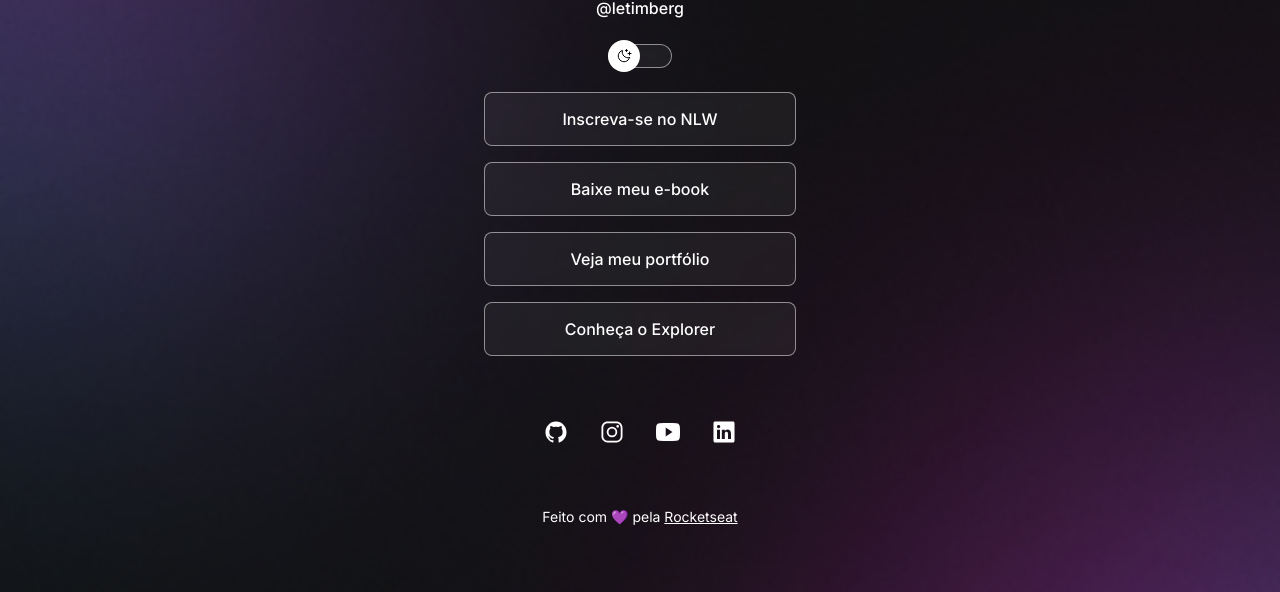
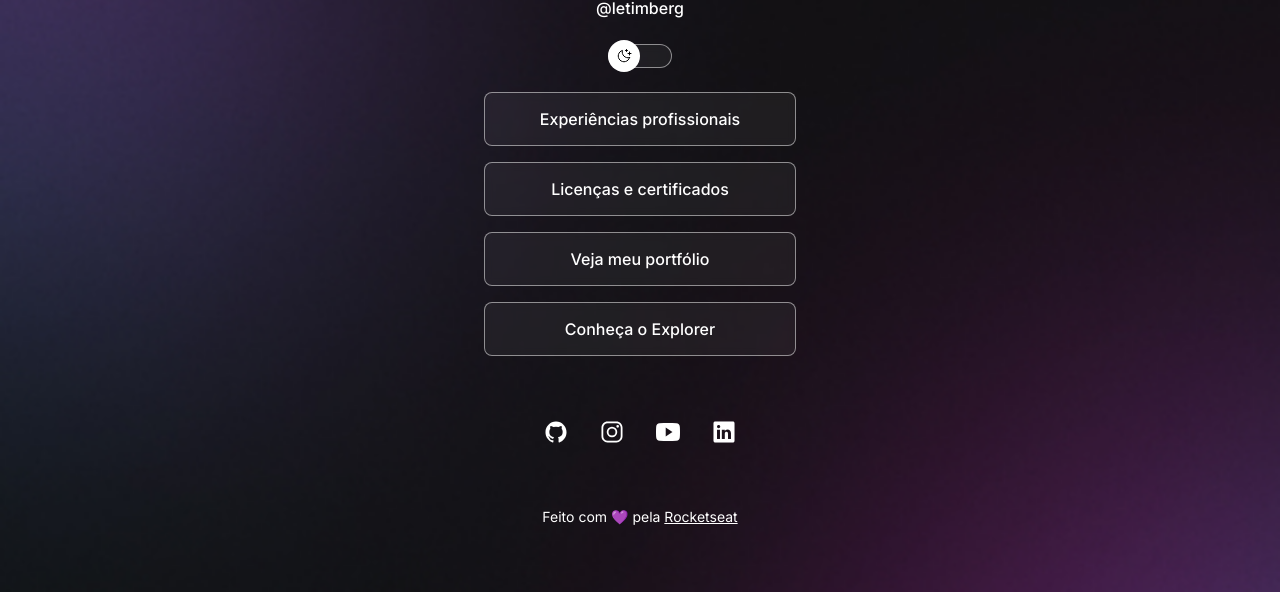
Before and after one commit to Letimberg/informationlinks, a plain HTML site: page index.html in a window 1280 px wide. Shown: the part 208-800 px from the top of the page. Drawn offline with nearby package versions, Linux system fonts and the light colour scheme.

Commit message:
Atualização do readme

```diff
--- a/index.html
+++ b/index.html
@@ -36,10 +36,18 @@
             <!-- lista -->
             <ul>
                 <li>
-                    <a href="#">Inscreva-se no NLW</a>
+                    <a
+                        href="https://www.linkedin.com/in/letimberg-cavalcante/details/experience/"
+                        target="_blank"
+                        >Experiências profissionais</a
+                    >
                 </li>
                 <li>
-                    <a href="#">Baixe meu e-book</a>
+                    <a
+                        href="https://www.linkedin.com/in/letimberg-cavalcante/details/certifications/"
+                        target="_blank"
+                        >Licenças e certificados</a
+                    >
                 </li>
                 <li>
                     <a href="https://github.com/Letimberg" target="_blank"
```
Also changed, not shown: assets/Avatar.png, assets/avatar-light.png, 1 other file.
